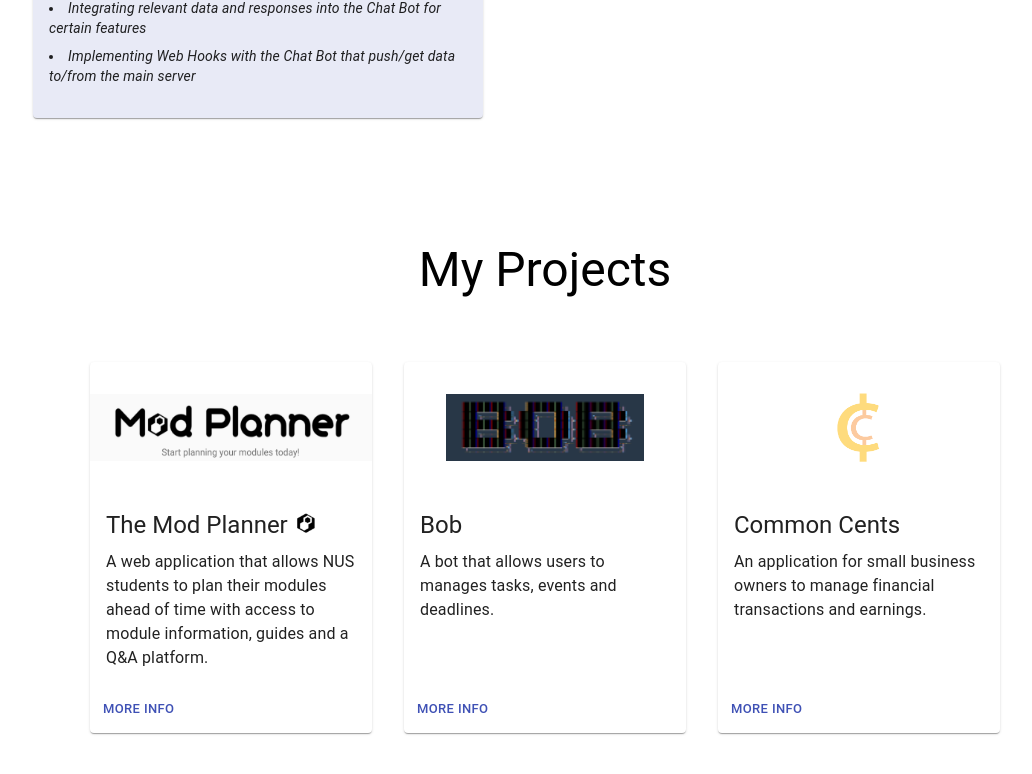
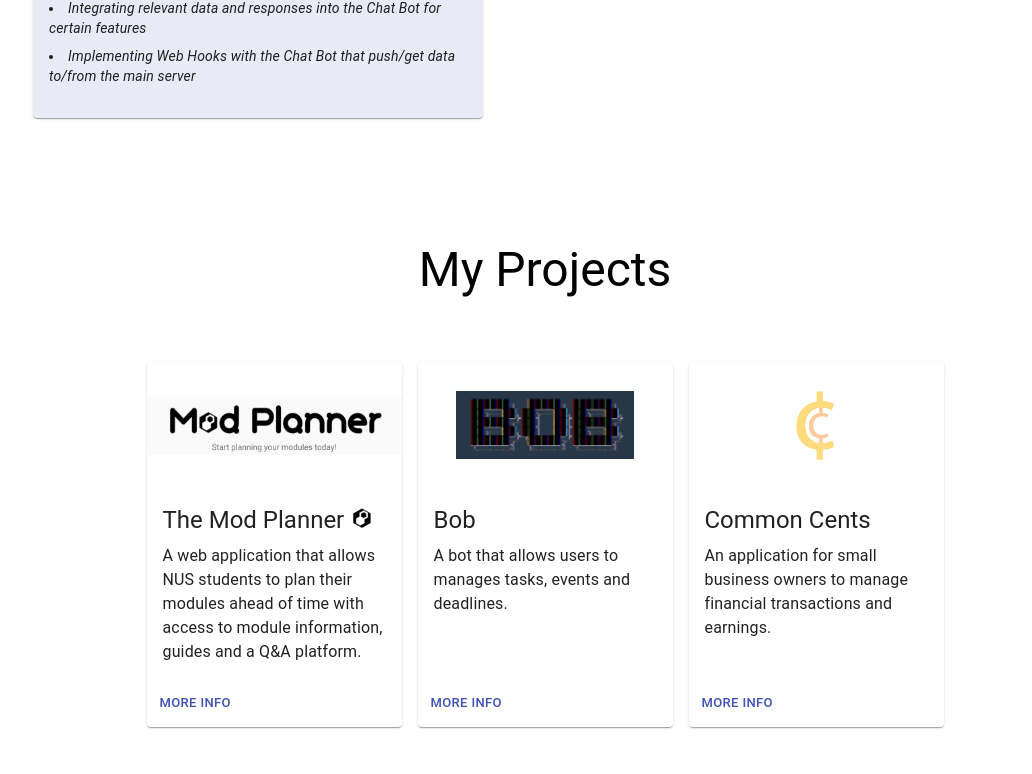
Before and after one commit to Ziyang-98/My-website, a React (Create React App) app: page / in a window 1280 px wide. Shown: the part 2096-2870 px from the top of the page, without its empty margins (95-1127 px from the left). Built offline with nearby package versions, Linux system fonts and the light colour scheme.

Commit message:
Update card grid layout

```diff
--- a/src/Projects/My Projects/Modplanner.js
+++ b/src/Projects/My Projects/Modplanner.js
@@ -19,7 +19,7 @@ const Modplanner = {
   },
   displaySize: {
     width: "100%",
-    height: "90%",
+    height: "80%",
   },
   showcaseSize: {
     large: { width: 750, height: 180 },
--- a/src/Projects/Projects.js
+++ b/src/Projects/Projects.js
@@ -35,13 +35,28 @@ const useStyles = makeStyles((theme) => ({
   cardGrid: {
     paddingTop: theme.spacing(8),
     paddingBottom: theme.spacing(8),
+    display: "flex",
+    justifyContent: "center",
+    alignItems: "center",
+  },
+  outerGrid: {
+    width: 813,
+    [theme.breakpoints.down("sm")]: {
+      width: 543,
+    },
+    [theme.breakpoints.down("xs")]: {
+      width: 300,
+    },
   },
   card: {
     height: "100%",
-    width: 282,
+    width: 255,
     display: "flex",
     flexDirection: "column",
     backgroundColor: theme.palette.background.paper,
+    [theme.breakpoints.down("xs")]: {
+      width: 290,
+    },
   },
   cardMedia: {
     //paddingTop: "56.25%", // 16:9
@@ -125,7 +140,7 @@ export default function Portfolio() {
       </Box>
       <Container className={classes.cardGrid} maxWidth="md">
         {/* End hero unit */}
-        <Grid container justify="center" spacing={4}>
+        <Grid container className={classes.outerGrid} spacing={2}>
           {projects.map((project) => (
             <Grid item key={project}>
               <Card className={classes.card}>
```
